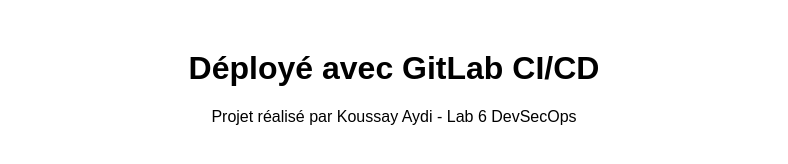
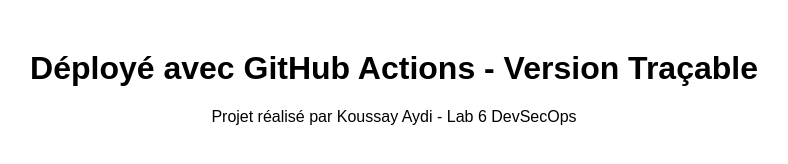
Before and after one commit to Aydikoussay/site-devsecops, a website built with Vite: page index.html in a window 1280 px wide. Shown: the whole page, without its empty margins (246-1034 px from the left). Built offline with nearby package versions, Linux system fonts and the light colour scheme.

Commit message:
feat: mise à jour de la page pour la traçabilité

```diff
--- a/index.html
+++ b/index.html
@@ -6,7 +6,7 @@
   <title>Site DevSecOps - TEK-UP</title>
 </head>
 <body>
-  <h1>Déployé avec GitLab CI/CD</h1>
+  <h1>Déployé avec GitHub Actions - Version Traçable</h1>
   <p>Projet réalisé par Koussay Aydi - Lab 6 DevSecOps</p>
   <script type="module" src="/main.js"></script>
 </body>
```
